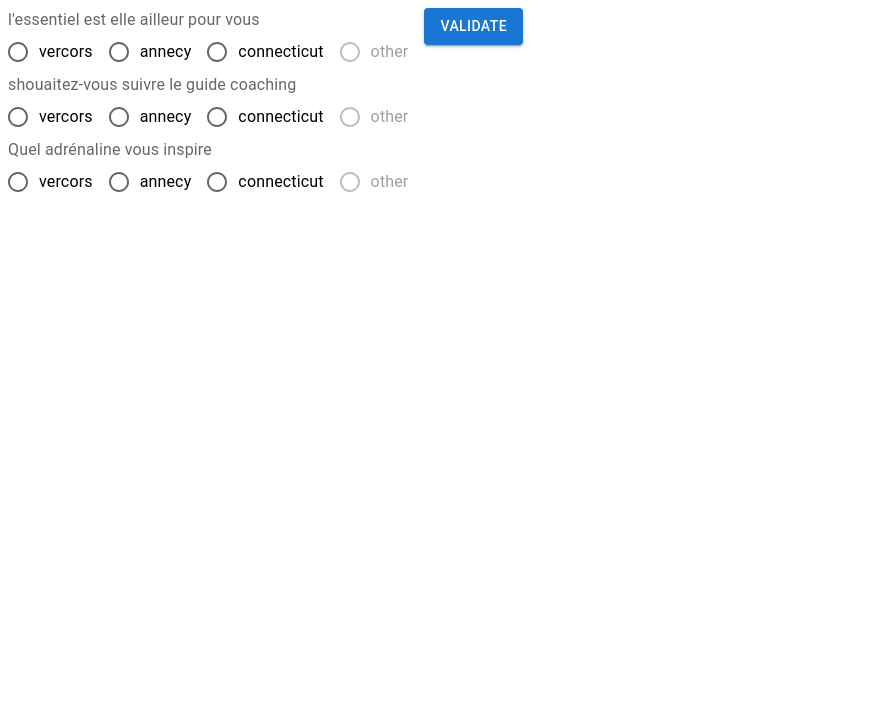
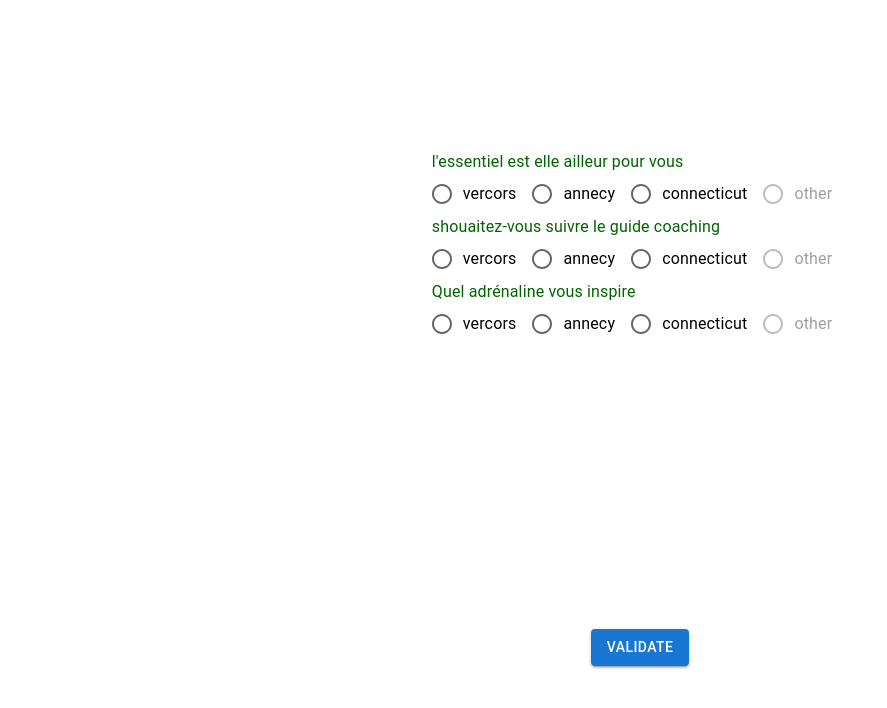
Before and after one commit to Bak-Faek/hackathon_FrenchD-connexion, a React (Vite) app: page / in a window 1280 px wide. Shown: the top 708 px of the page, without its empty margins (0-887 px from the left). Built offline with nearby package versions, Linux system fonts and the light colour scheme.

Commit message:
structure du petit questionnaire

```diff
--- a/src/App.css
+++ b/src/App.css
@@ -0,0 +1,8 @@
+
+.quest_butt {
+    display: flex;
+    justify-content: space-around;
+    align-items: center;
+    flex-direction: column;
+    height: 100vh ;
+}
--- a/src/App.jsx
+++ b/src/App.jsx
@@ -1,11 +1,14 @@
-import Question from "./components/questionnaire";
-import ButtonValidate from "./components/buttonValidate";
+import Question from "./components/quest/questionnaire";
+import ButtonValidate from "./components/quest/buttonValidate";
 import "./App.css";
 
 function App() {
   return  <>
-              <Question />
-              <ButtonValidate />
+            <div className="quest_butt">
+            <Question classeName="quest"/>
+              <ButtonValidate className="butVal" />
+            </div>
+
           </>;
 }
 
--- /dev/null
+++ b/src/components/quest/buttonValidate.css
@@ -0,0 +1,3 @@
+.valid {
+    background-color: darkgreen;
+}
--- a/src/components/buttonValidate.jsx
+++ b/src/components/quest/buttonValidate.jsx
@@ -1,9 +1,9 @@
-
+import "./buttonValidate.css"
 import Button from '@mui/material/Button';
 
 function ButtonValidate() {
     return (
-    <Button variant="contained" buttonValidate>
+    <Button className="valid" variant="contained" buttonValidate>
       Validate
     </Button>
   );
--- /dev/null
+++ b/src/components/quest/questionnaire.css
@@ -0,0 +1,5 @@
+#firstQ,
+#secondQ,
+#thirdQ {
+    color: darkgreen;
+}
--- a/src/components/questionnaire.jsx
+++ b/src/components/quest/questionnaire.jsx
@@ -4,6 +4,7 @@ import RadioGroup from '@mui/material/RadioGroup';
 import FormControlLabel from '@mui/material/FormControlLabel';
 import FormControl from '@mui/material/FormControl';
 import FormLabel from '@mui/material/FormLabel';
+import "./questionnaire.css"
 
 export default function Question() {
   return (
```
